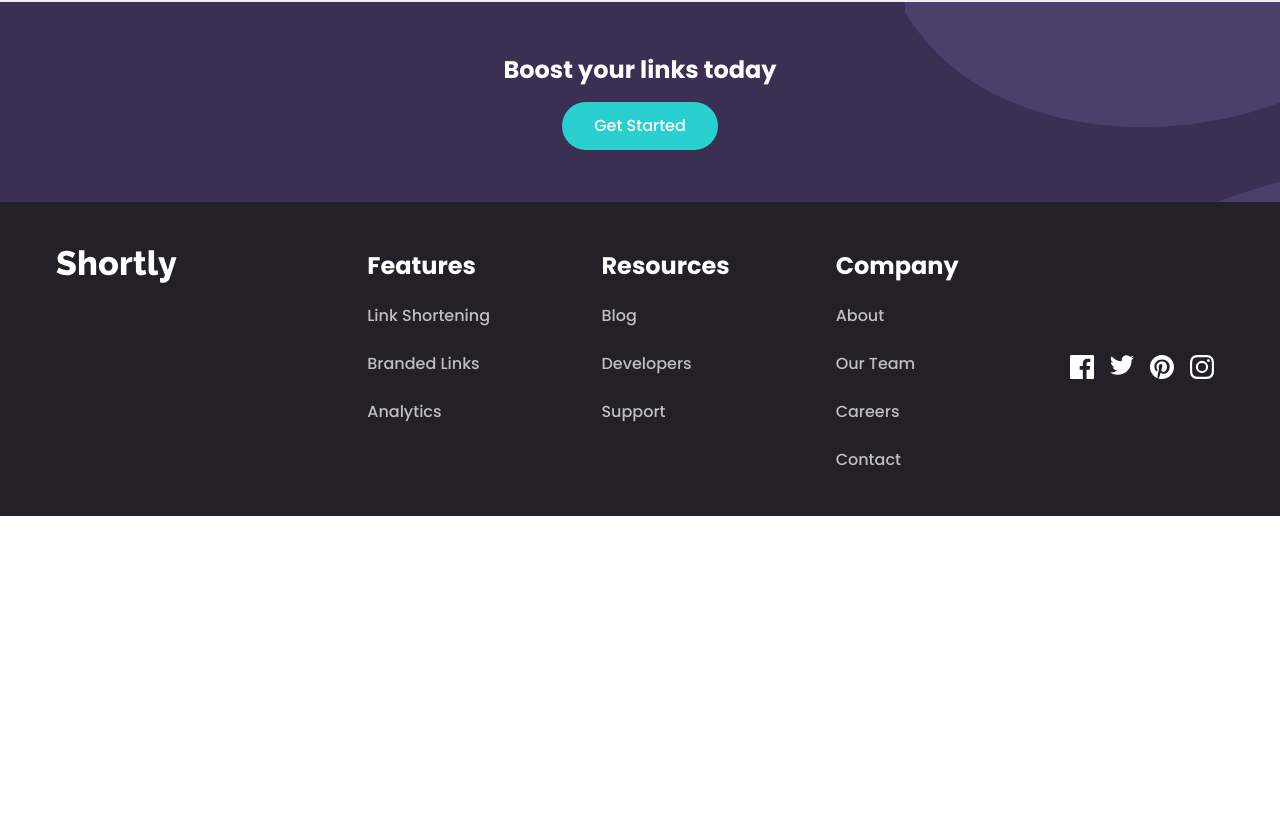
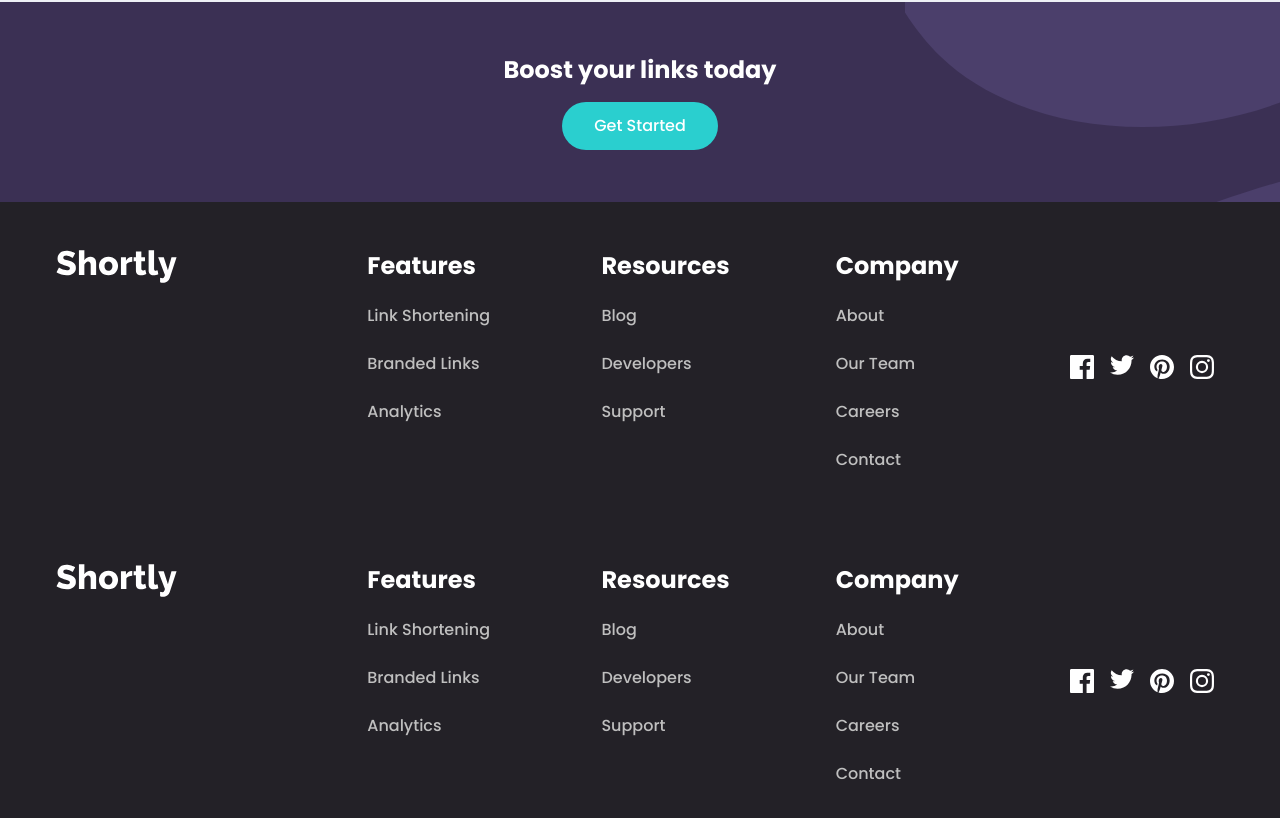
Before and after one commit to karolwk/url-shortening-api, a React (Create React App) app: page / in a window 1280 px wide. Shown: the part 1357-2175 px from the top of the page. Before the commit the page ends 1873 px from the top, so only its background shows below. Built offline with nearby package versions, Linux system fonts and the light colour scheme.

Commit message:
moved footer to App component

```diff
--- a/src/components/App.tsx
+++ b/src/components/App.tsx
@@ -1,4 +1,5 @@
 import MainView from '../pages/MainView/MainView';
+import Footer from './Footer/Footer';
 import NavBar from './NavBar/NavBar';
 
 type Props = {};
@@ -8,6 +9,7 @@ const App = (props: Props) => {
     <>
       <NavBar />
       <MainView />
+      <Footer />
     </>
   );
 };
```
